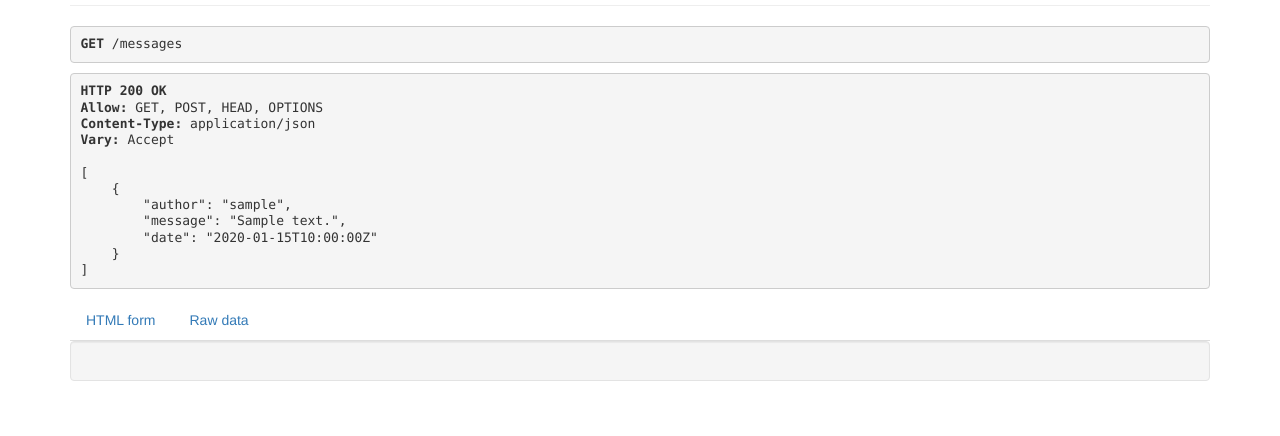
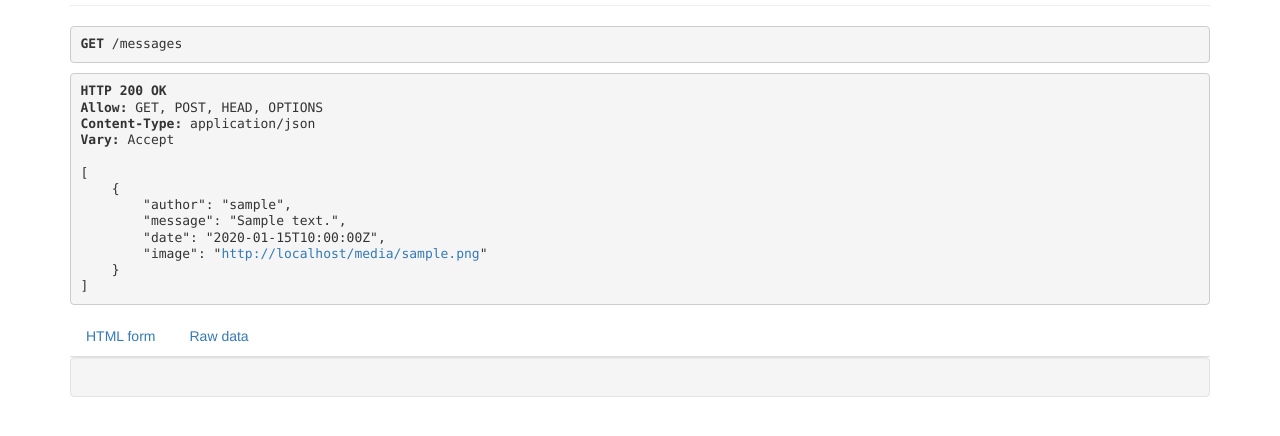
Before and after one commit to fmarco/message-board, a Django app: page /messages in a window 1280 px wide. Shown: the part 255-691 px from the top of the page. Run offline with Django 3.2, Linux system fonts and the light colour scheme; a user stored in the database is signed in; tables that the repository leaves empty hold one stand-in row (values such as "Sample post"); parts of the project's set-up code (start-up, migrations or seed data) failed here and were passed over; some libraries are stand-ins or nearby versions.

Commit message:
Refactor

```diff
--- a/kivy_server/urls.py
+++ b/kivy_server/urls.py
@@ -16,9 +16,18 @@ Including another URLconf
 from django.conf.urls import include, url
 from django.contrib import admin
 from django.contrib.auth.models import User
-
+from django.contrib.staticfiles.urls import staticfiles_urlpatterns
+from django.conf import settings
+from django.conf.urls import patterns
 
 urlpatterns = [
     url(r'^', include('messageboard.urls')),
     url(r'^admin/', include(admin.site.urls)),
 ]
+
+# This is only needed when using runserver.
+if settings.DEBUG:
+    urlpatterns = patterns('',
+        url(r'^media/(?P<path>.*)$', 'django.views.static.serve',  # NOQA
+            {'document_root': settings.MEDIA_ROOT, 'show_indexes': True}),
+        ) + staticfiles_urlpatterns() + urlpatterns  # NOQA
--- a/messageboard/models.py
+++ b/messageboard/models.py
@@ -15,7 +15,7 @@ class Message(models.Model):
     author = models.ForeignKey(User)
     message = models.CharField(max_length=255)
     date = models.DateTimeField(auto_now_add=True)
-    image = models.ImageField(upload_to="%Y/%m/%d", blank=True, null=True)
+    image = models.ImageField(upload_to="img/", blank=True, null=True)
 
     class Meta:
         ordering = ('-date',)
--- a/messageboard/serializers.py
+++ b/messageboard/serializers.py
@@ -8,9 +8,8 @@ class MessageSerializer(serializers.ModelSerializer):
     author = serializers.CharField(read_only=True)
     message = serializers.CharField(read_only=True)
     date = serializers.DateTimeField(read_only=True)
-    photo = serializers.ImageField(read_only=True)
+    image = serializers.ImageField(read_only=True)
 
     class Meta:
         model = Message
-        fields = ('author', 'message', 'date', 'photo')
-        permission_classes = (IsOwnerOrReadOnly, IsAuthenticated)
+        fields = ('author', 'message', 'date', 'image')
--- a/messageboard/templates/index.html
+++ b/messageboard/templates/index.html
@@ -15,14 +15,16 @@
     $( document ).ready(function() {
         function refresh_data(){
             $('body').empty();
-            $.getJSON( "messages", function( data ) {
+            $.getJSON( "messages/all", function( data ) {
                 var items = [];
                 $.each( data, function( key, val ) {
                     message_box = "<div class='message-box' id='" + key + "'>";
                     message_box += "<div class='author'>Author: " + val.author + "</div>";
                     message_box += "<div class='date'>Date: " + val.date + "</div>";
                     message_box += "<div class='message'>Message: " + val.message + "</div>";
-                    message_box += "<div class='photo'>" + val.photo + "</div>";
+                    if(val.image){
+                        message_box += "<div class='photo'><img src='" + val.image + "'/></div>";
+                    }
                     message_box += "</div>";
                     items.push( message_box );
                 });
--- a/messageboard/views.py
+++ b/messageboard/views.py
@@ -9,7 +9,9 @@ from rest_framework.decorators import list_route
 from rest_framework.response import Response
 
 from django.core.files import File
-from django.core.files.base import ContentFile
+
+import base64
+
 
 class MessageViewSet(viewsets.ModelViewSet):
     serializer_class = MessageSerializer
@@ -23,17 +25,14 @@ class MessageViewSet(viewsets.ModelViewSet):
         return Response(serializer.data)
 
     def perform_create(self, serializer):
-        from django.core.files.uploadedfile import SimpleUploadedFile
-
         photo_file = None
-        if 'file_content' in self.request.FILES:
-            photo = self.request.data['file_content'].file
-            print photo
-            print type(photo)
-            photo_file = SimpleUploadedFile('ciai',photo)
-            print photo_file
+        if 'photo' in self.request.data:
+            photo = base64.b64decode(self.request.data['photo'])
+            with open('media/img/snapshot.jpg', 'wb') as f:
+                f.write(photo)
+                photo_file = File(f, name='snapshot.jpg')
         serializer.save(
             author=self.request.user,
             message=self.request.data['message'],
-            #photo=photo_file
+            image=photo_file
         )
```
Also changed, not shown: kivy_server/settings.py (+15 -4 lines).
